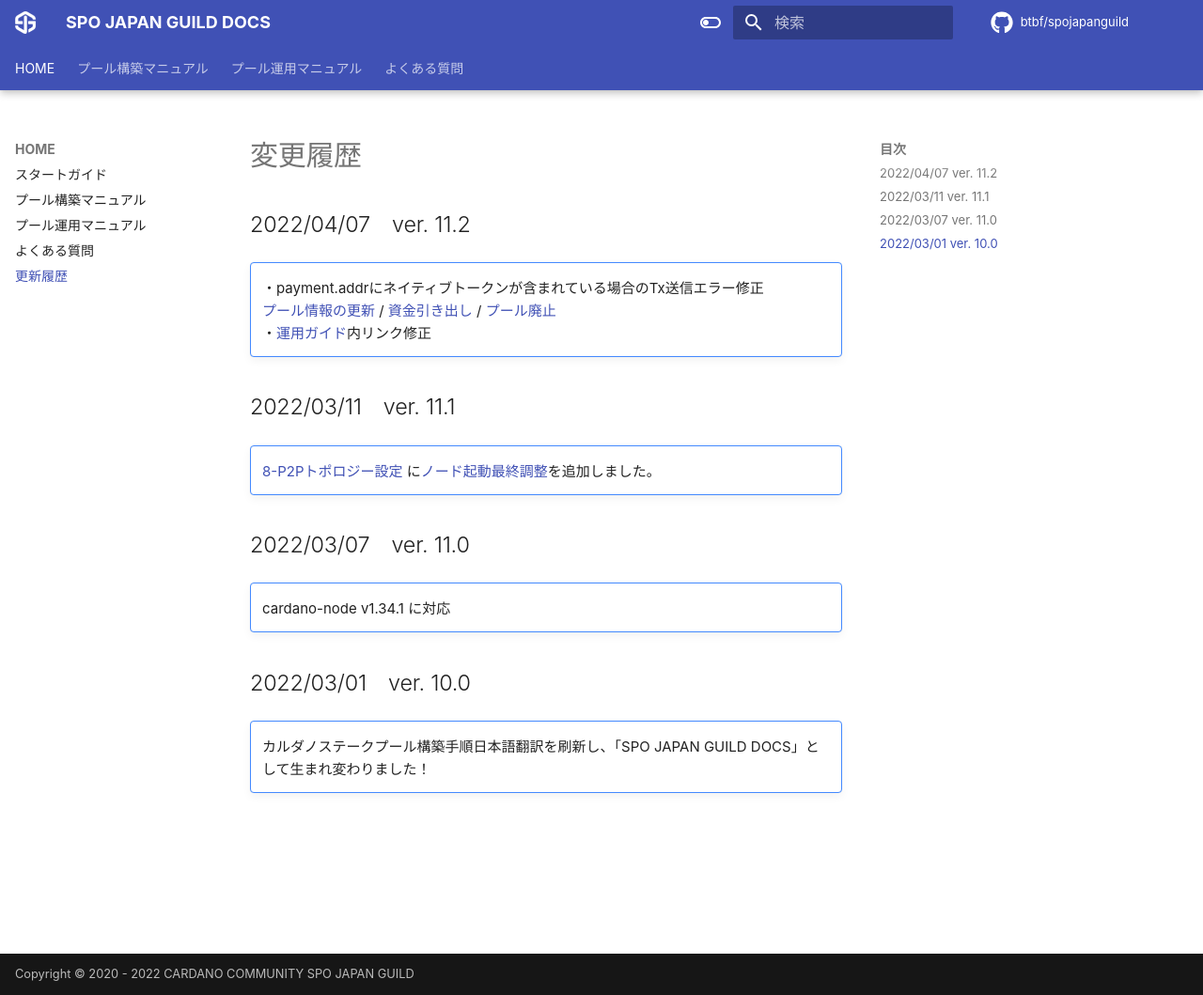
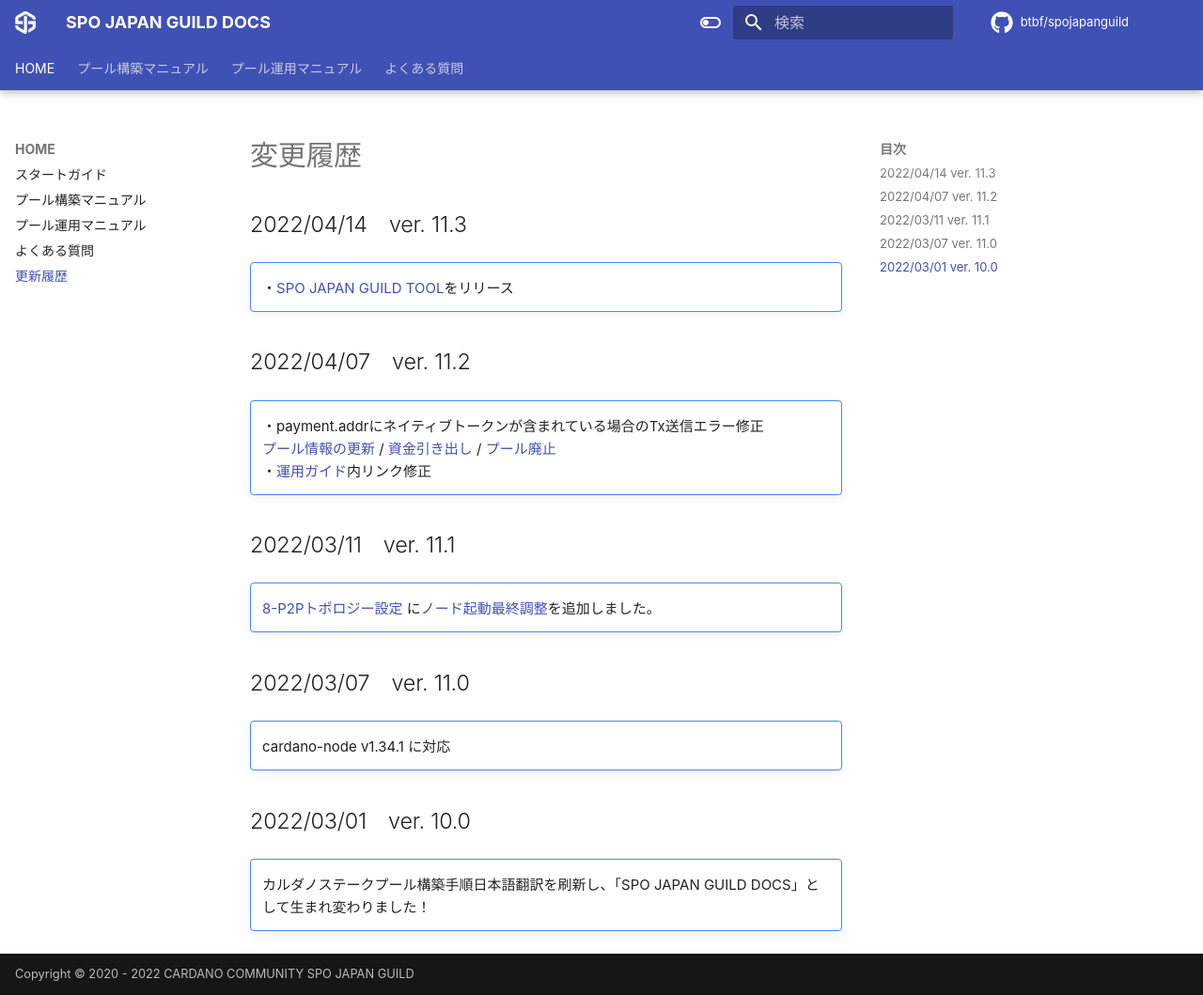
Before and after one commit to btbf/spojapanguild, an MkDocs documentation site: the page built from docs/changelogs.md, in a window 1280 px wide and 1059 px high. Shown: the whole window at 94% size. Built offline with MkDocs 1.6.1 and Material for MkDocs 9.7.7, drawn with Linux system fonts in a browser that asks for light colours; comment, search, counter and statistics services are not loaded.

Commit message:
changelog v11.3

```diff
--- a/docs/changelogs.md
+++ b/docs/changelogs.md
@@ -1,4 +1,8 @@
 # 変更履歴
+
+## 2022/04/14　ver. 11.3
+!!! note ""
+    ・[SPO JAPAN GUILD TOOL](./operation/tool.md)をリリース
 
 ## 2022/04/07　ver. 11.2
 !!! note ""
```
